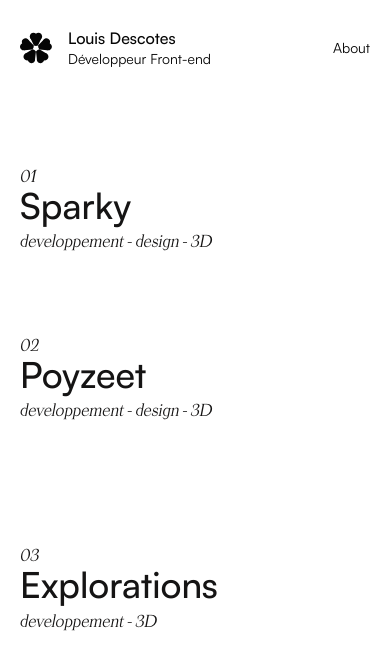
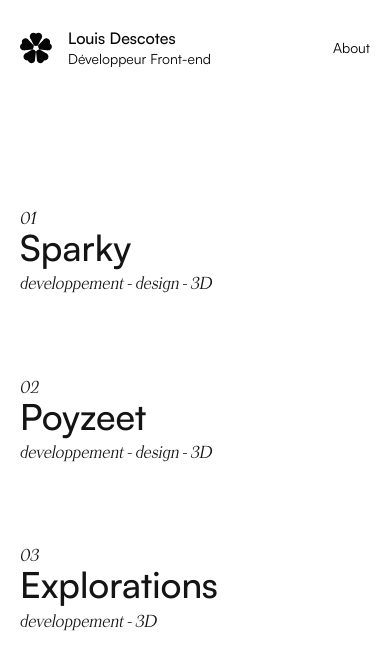
Before and after one commit to louisdescotes/portfolio2025, a React (Vite) app: page / in a window 390 px wide. Shown: the top 670 px of the page. Built offline with nearby package versions, Linux system fonts and the light colour scheme.

Commit message:
fix responsive

```diff
--- a/src/pages/Accueil.jsx
+++ b/src/pages/Accueil.jsx
@@ -16,7 +16,7 @@ const Accueil = () => {
               setHoveredLink(null);
             }}
             to="/sparky"
-            className="h-full flex flex-col lg:flex-row lg:justify-between lg:items-center w-full "
+            className="h-full flex flex-col lg:flex-row justify-center lg:justify-between lg:items-center w-full "
           >
             <div className="flex items-center relative">
               <p
@@ -57,7 +57,7 @@ const Accueil = () => {
               setHoveredLink(null);
             }}
             to="/poyzeet"
-            className="h-full flex flex-col lg:flex-row lg:justify-between lg:items-center w-full"
+            className="h-full flex flex-col lg:flex-row justify-center lg:justify-between lg:items-center w-full"
           >
             <div className="flex items-center relative">
               <p
```
